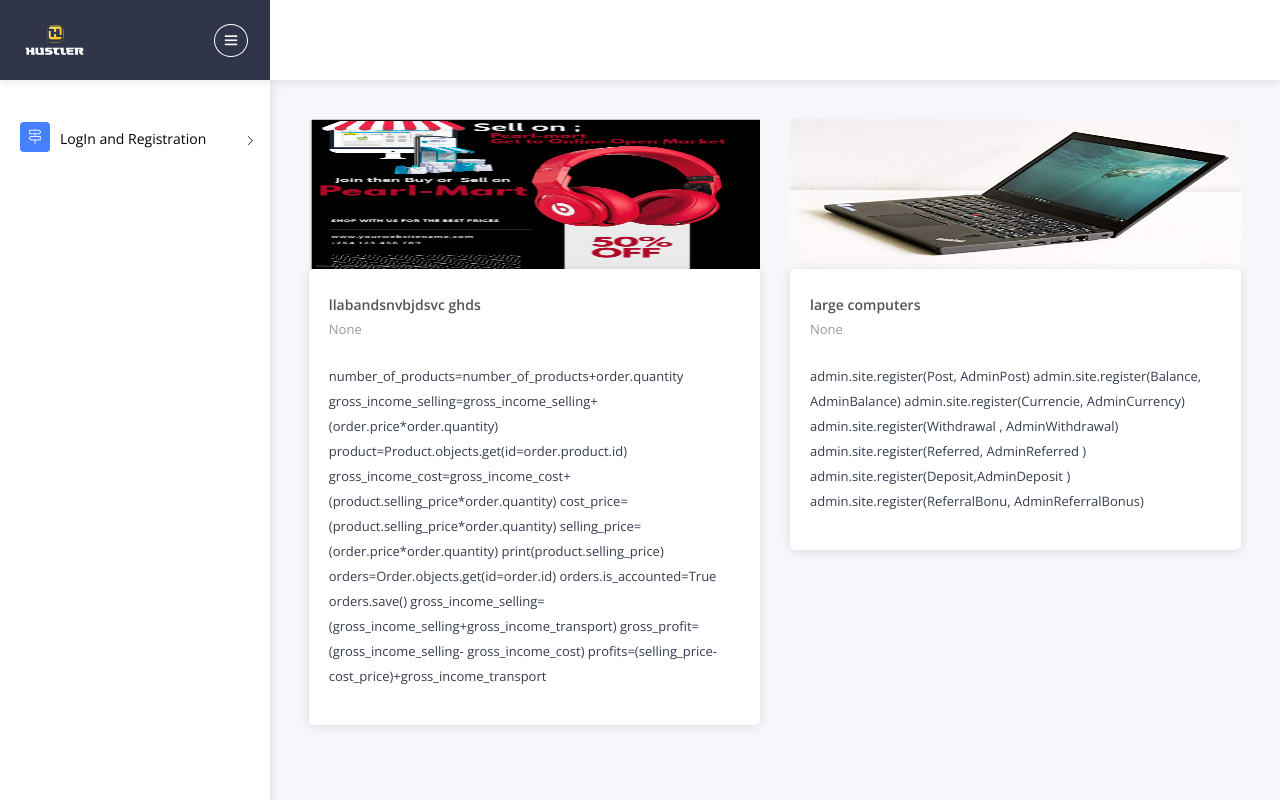
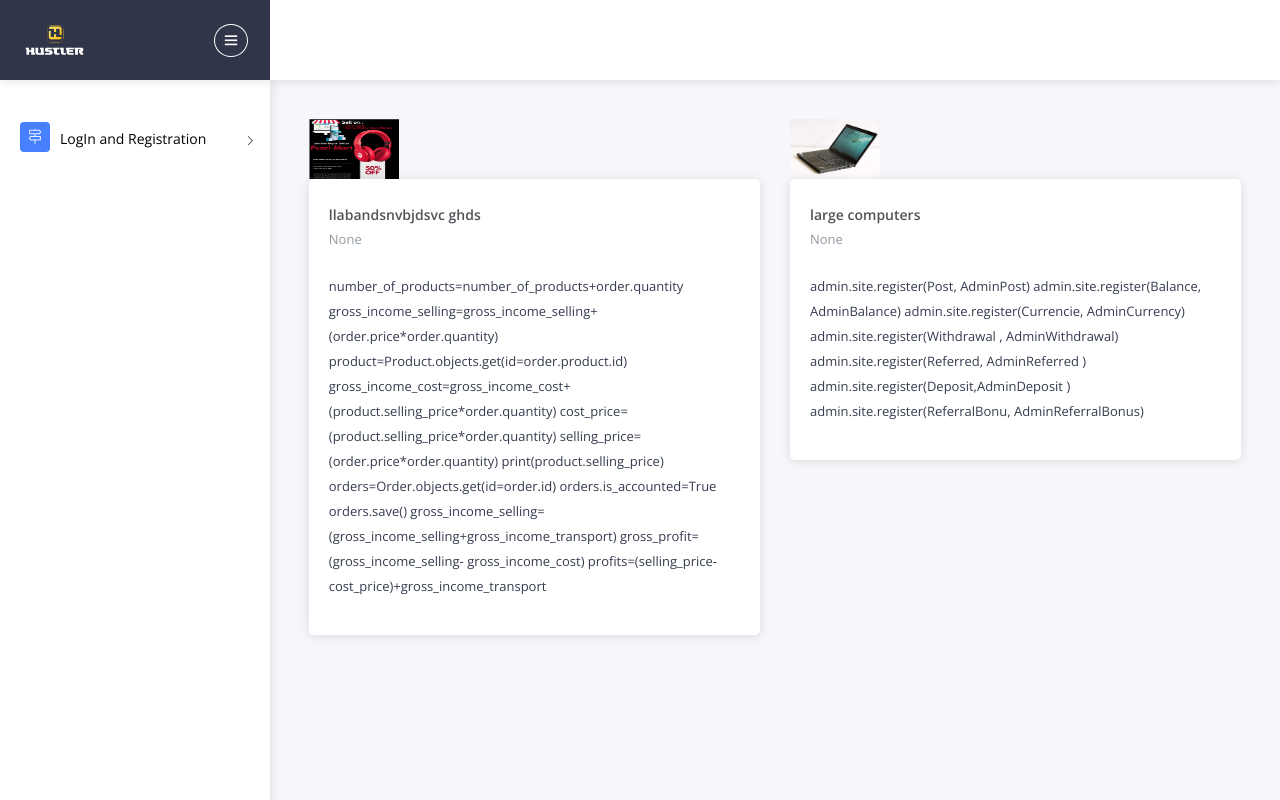
Before and after one commit to latototita/hustlersbay, a Django app: page / in a window 1280 px wide. Run offline with Django 4.2, Linux system fonts and the light colour scheme; data comes from the database, SQL or seed files in the repository; some libraries are stand-ins or nearby versions.

Commit message:
first commit

```diff
--- a/templates/blog.html
+++ b/templates/blog.html
@@ -13,7 +13,7 @@
                                         <div class="row">
                                             {% for post in posts %}
                                             <div class="col-md-12 col-xl-6">
-                                                <img src="{{post.image.url}}" style="height: 150px;width: 100%" >
+                                                <img src="{{post.image.url}}" style="height:60px;width: 90px;" alt="small-logo.png" >
                                                 <div class="card">
                                                     <div class="card-header">
                                                         <h5>{{post.title}}</h5>
```
